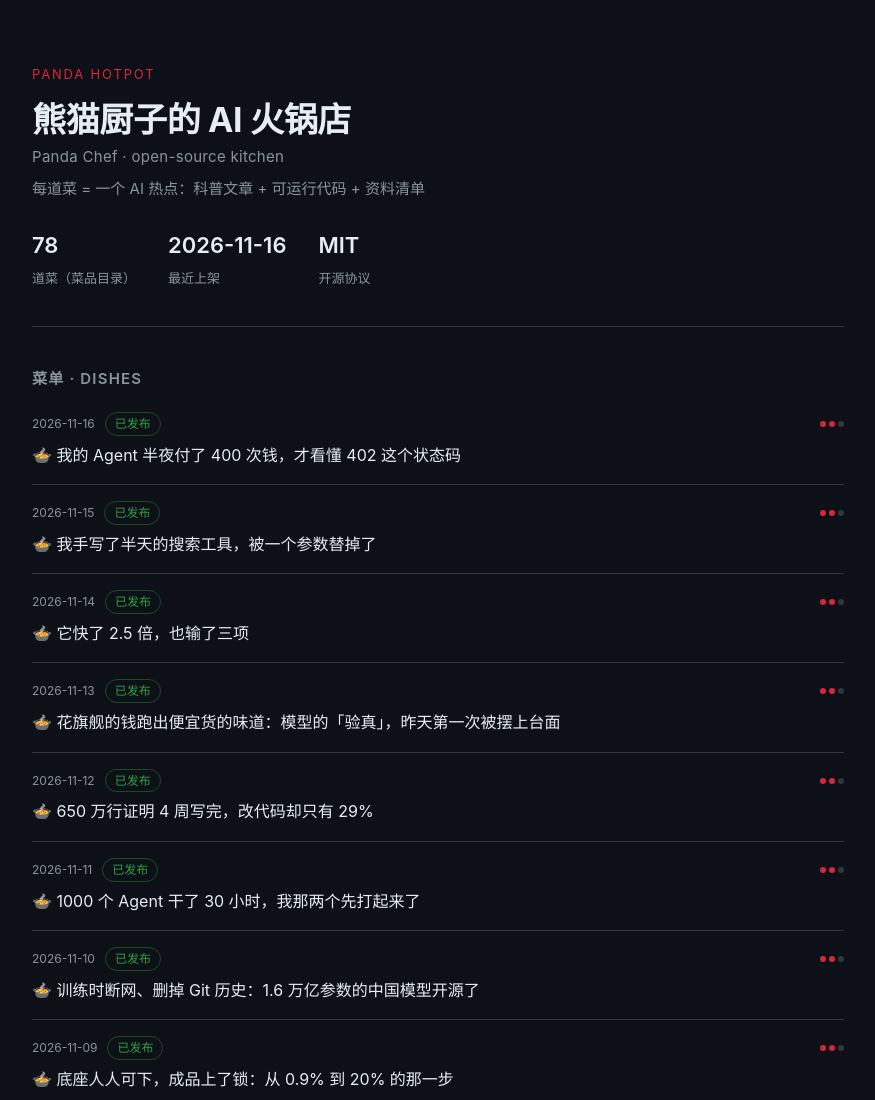
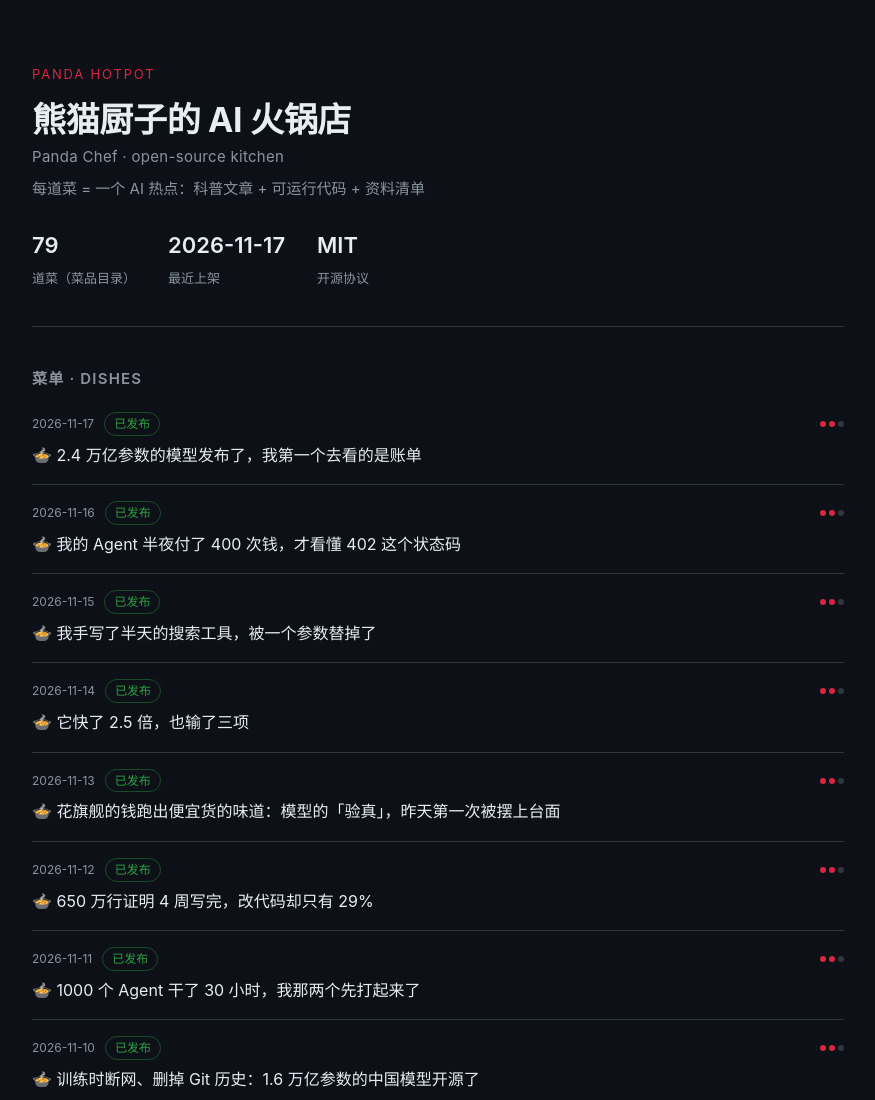
Before and after one commit to panda-chef/panda-hotpot, a plain HTML site: page docs/index.html in a window 1280 px wide. Shown: the top 1100 px of the page, without its empty margins (202-1077 px from the left). Drawn offline with Linux system fonts and the light colour scheme.

Commit message:
🍲 同步 2026-11-17 菜品

```diff
--- a/docs/index.html
+++ b/docs/index.html
@@ -58,14 +58,18 @@
       <h1>熊猫厨子的 AI 火锅店<small>Panda Chef · open-source kitchen</small></h1>
       <p class="tagline">每道菜 = 一个 AI 热点：科普文章 + 可运行代码 + 资料清单</p>
       <div class="stats">
-        <div class="stat"><b>78</b><span>道菜（菜品目录）</span></div>
-        <div class="stat"><b>2026-11-16</b><span>最近上架</span></div>
+        <div class="stat"><b>79</b><span>道菜（菜品目录）</span></div>
+        <div class="stat"><b>2026-11-17</b><span>最近上架</span></div>
         <div class="stat"><b>MIT</b><span>开源协议</span></div>
       </div>
     </header>
 
     <h2>菜单 · Dishes</h2>
     <ul class="dishes">
+      <li class="dish">
+        <div class="meta"><span class="date">2026-11-17</span><span class="badge ok">已发布</span><span class="heat" title="热度"><i class="on"></i><i class="on"></i><i class=""></i></span></div>
+        <a class="title" href="https://github.com/panda-chef/panda-hotpot/blob/main/dishes/2026-11-17-2.4-%E4%B8%87%E4%BA%BF%E5%8F%82%E6%95%B0%E7%9A%84%E6%A8%A1%E5%9E%8B%E5%8F%91%E5%B8%83%E4%BA%86%EF%BC%8C%E6%88%91%E7%AC%AC%E4%B8%80%E4%B8%AA%E5%8E%BB%E7%9C%8B%E7%9A%84%E6%98%AF%E8%B4%A6/README.md">🍲 2.4 万亿参数的模型发布了，我第一个去看的是账单</a>
+      </li>
       <li class="dish">
         <div class="meta"><span class="date">2026-11-16</span><span class="badge ok">已发布</span><span class="heat" title="热度"><i class="on"></i><i class="on"></i><i class=""></i></span></div>
         <a class="title" href="https://github.com/panda-chef/panda-hotpot/blob/main/dishes/2026-11-16-%E6%88%91%E7%9A%84-Agent-%E5%8D%8A%E5%A4%9C%E4%BB%98%E4%BA%86-400-%E6%AC%A1%E9%92%B1%EF%BC%8C%E6%89%8D%E7%9C%8B%E6%87%82/README.md">🍲 我的 Agent 半夜付了 400 次钱，才看懂 402 这个状态码</a>
```
Also changed, not shown: 2 other files.
